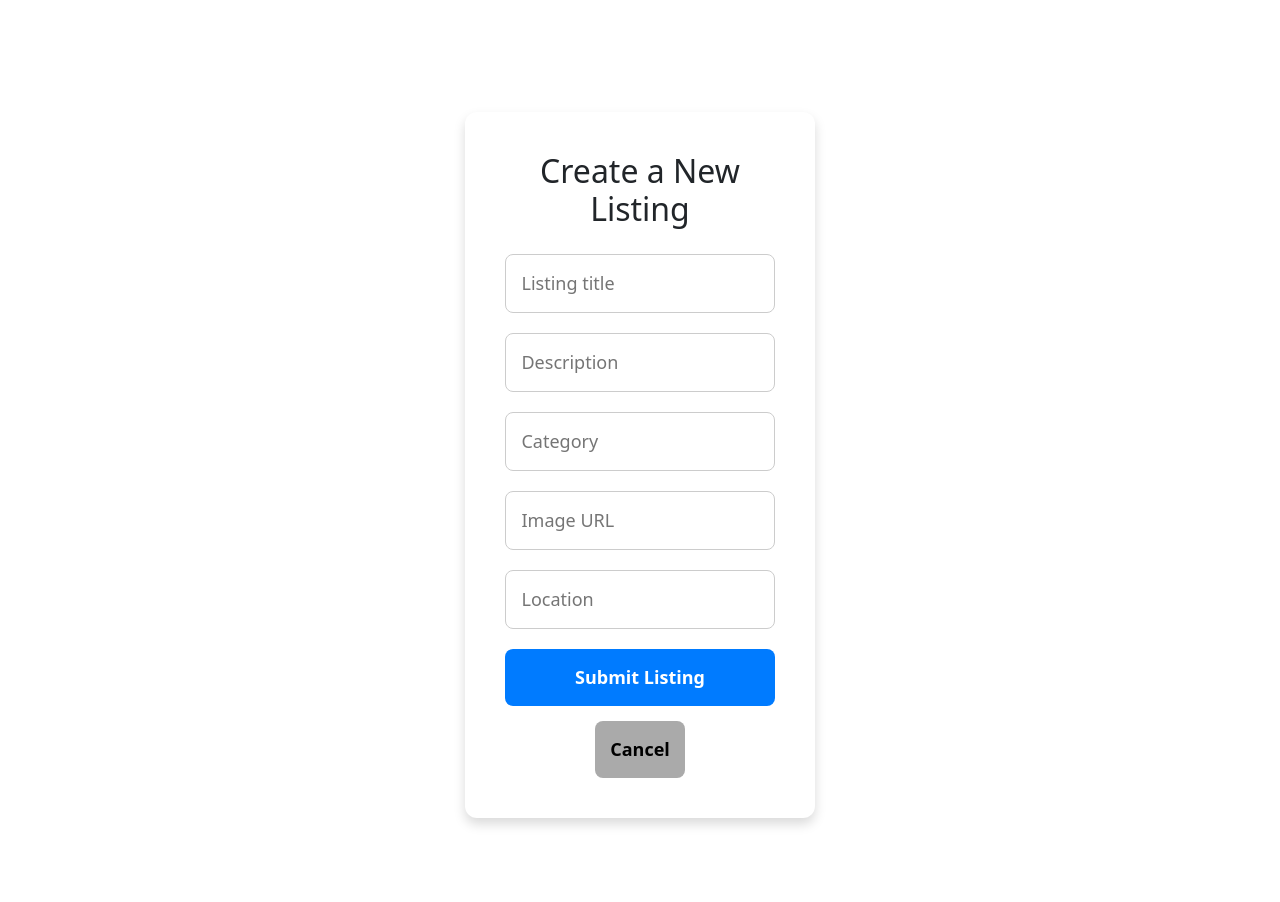
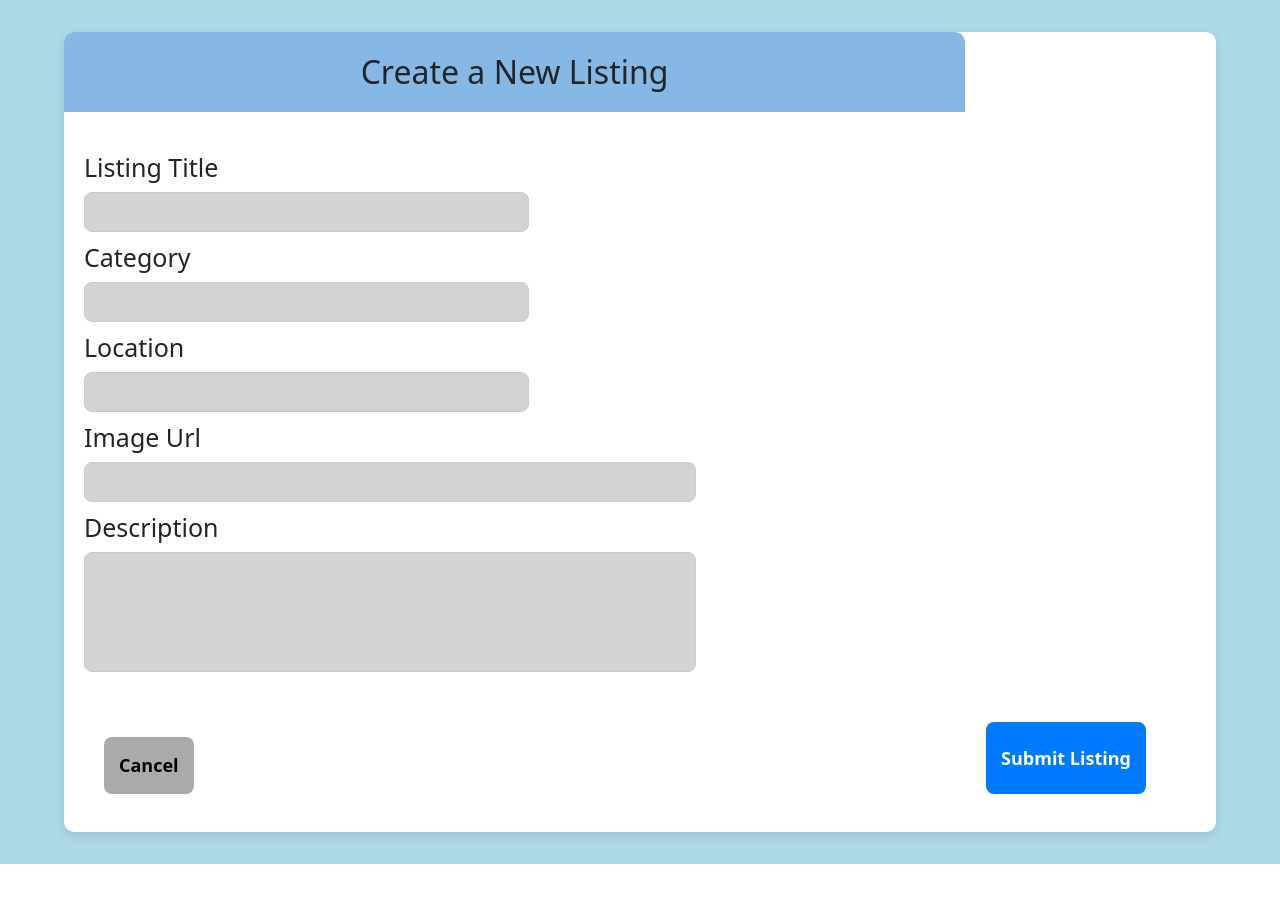
Before and after one commit to kyramirez/Ctrl-Alt-Elite, a React (Vite) app in the folder packages/react-frontend/: page /create-listing in a window 1280 px wide. Shown: the top 902 px of the page. After the commit the page ends 864 px from the top, so only its background shows below. Built offline with nearby package versions, Linux system fonts and the light colour scheme.

Commit message:
create page css

```diff
--- a/packages/react-frontend/src/components/CreateListingPage.css
+++ b/packages/react-frontend/src/components/CreateListingPage.css
@@ -1,31 +1,46 @@
 .create-container {
-  width: 90%;
-  max-width: 700px;
-  margin: 80px auto;
+  width: 90vw;
+  max-width: 1200px;
+  max-height: 800px;
+  height: 90vw;
+  margin: 0 auto;
   text-align: center;
-  padding: 40px;
+  padding: 20px;
   background: white;
-  border-radius: 12px;
-  box-shadow: 0 6px 12px rgba(0, 0, 0, 0.15);
+  border-radius: 10px;
+  box-shadow: 0 4px 8px rgba(0, 0, 0, 0.1);
 }
 
 .create-container h1 {
-  margin-bottom: 25px;
+  width: 70.4vw;
+  margin-left: -20px;
+  margin-right: -20px;
+  margin-top: -20px;
+  background-color: #85b8e4;
+  box-sizing: border-box;
   font-size: 32px;
+  border-top-left-radius: 10px;
+  border-top-right-radius: 10px;
+  height: 80px;
+  line-height: 80px;
+  margin-bottom: 40px;
 }
 
 .create-container form {
   display: flex;
   flex-direction: column;
-  gap: 20px;
+  align-items: flex-start;
+  gap: 10px;
 }
 
 .create-container input {
-  width: 100%;
+  width: 40%;
+  max-height: 40px;
   padding: 15px;
   border: 1.5px solid #ccc;
   border-radius: 8px;
   font-size: 18px;
+  background-color: lightgray;
 }
 
 .create-container button {
@@ -52,3 +67,29 @@
 .create-container .back-button:hover {
   background-color: #888;
 }
+
+.label {
+  margin-bottom: 0 !important;
+  font-size: 25px;
+}
+
+body {
+  background-color: lightblue;
+}
+
+.image-url {
+  width: 55% !important;
+}
+input.description {
+  width: 55% !important;
+  max-height: none;
+  height: 120px !important;
+}
+
+.bottom-div {
+  display: flex;
+  justify-content: space-between;
+  margin-left: 20px;
+  margin-right: 50px;
+  margin-top: 50px;
+}
--- a/packages/react-frontend/src/components/CreateListingPage.jsx
+++ b/packages/react-frontend/src/components/CreateListingPage.jsx
@@ -58,50 +58,55 @@ function CreateListingPage(props) {
 
   return (
     <div className="create-container">
-      <h1>Create a New Listing</h1>
+
+      <h1 classname="titleHeader">Create a New Listing</h1>
+
       <form onSubmit={handleSubmit}>
-        <input
+      <h3 className="label">Listing Title</h3>
+        <input className ="title"
           type="text"
-          placeholder="Listing title"
           value={title}
           onChange={(e) => setTitle(e.target.value)}
           required
         />
-        <input
+        <h3 className="label">Category</h3>
+        <input className="category"
           type="text"
-          placeholder="Description"
+          value={category}
+          onChange={(e) => setCategory(e.target.value)}
+          required
+        />
+        <h3 className="label">Location</h3>
+        <input classNmae="location"
+          type="text"
+          value={location}
+          onChange={(e) => setLocation(e.target.value)}
+          required
+        />
+        <h3 className="label">Image Url</h3>
+        <input className="image-url"
+          type="text"
+          value={images}
+          onChange={(e) => setImages(e.target.value)}
+          required
+        />
+        <h3 className="label">Description</h3>
+        <input className="description"
+          type="text"
           value={description}
           onChange={(e) => setDescription(e.target.value)}
           required
         />
-        <input
-          type="text"
-          placeholder="Category"
-          value={category}
-          onChange={(e) => setCategory(e.target.value)}
-          required
-        />
-        <input
-          type="text"
-          placeholder="Image URL"
-          value={images}
-          onChange={(e) => setImages(e.target.value)}
-          required
-        />
-        <input
-          type="text"
-          placeholder="Location"
-          value={location}
-          onChange={(e) => setLocation(e.target.value)}
-          required
-        />
+
+      </form>
+      <div className="bottom-div">
+      <button className="back-button" onClick={() => navigate("/account")}>
+          Cancel
+        </button>
         <button type="submit" onClick={() => navigate("/account")}>
           Submit Listing
         </button>
-      </form>
-      <button className="back-button" onClick={() => navigate("/account")}>
-        Cancel
-      </button>
+      </div>
     </div>
   );
 }
```
